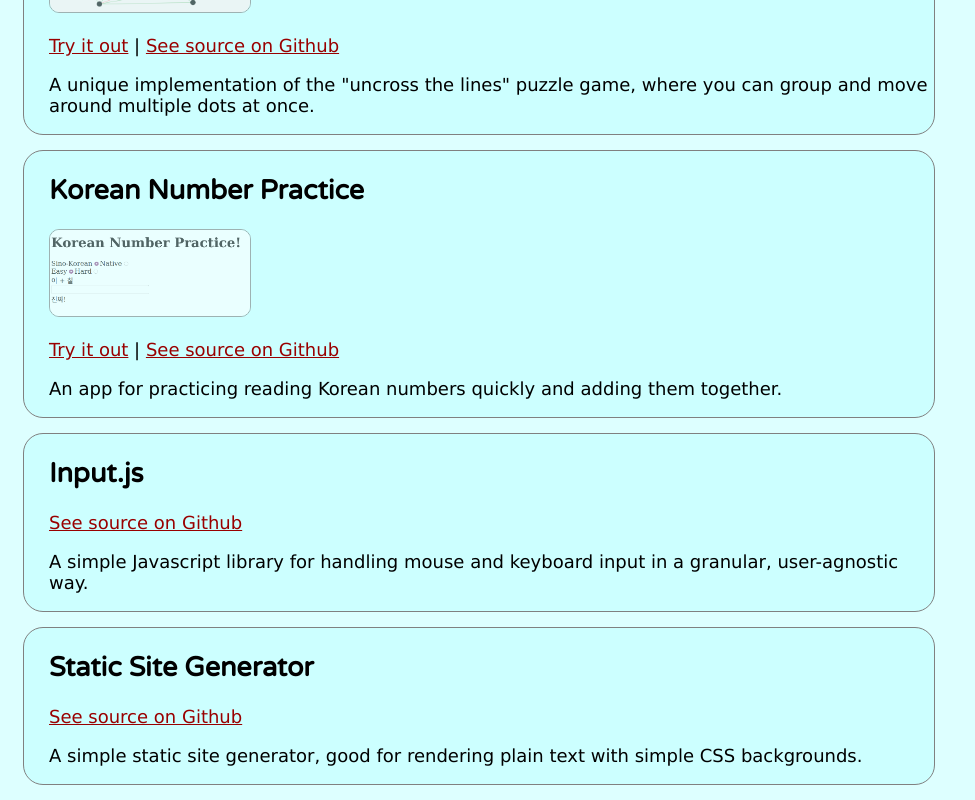
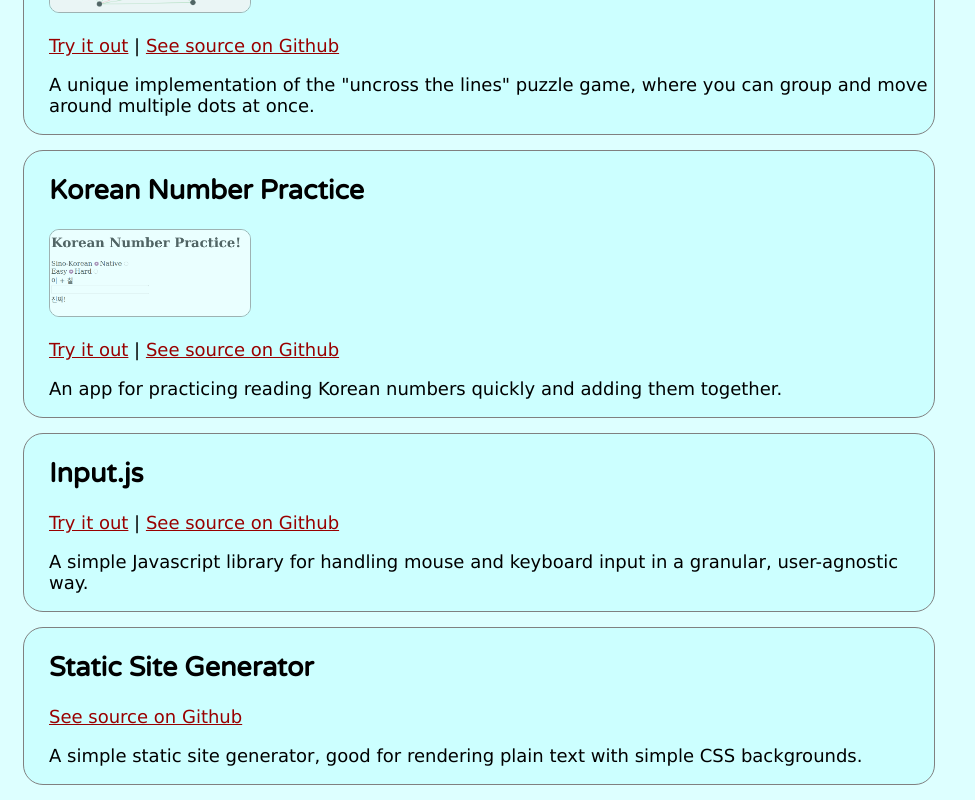
Before and after one commit to jjayeon/my-homepage, a React app: page / in a window 1280 px wide. Shown: the part 726-1526 px from the top of the page, without its empty margins (0-975 px from the left). Built offline with nearby package versions, Linux system fonts and the light colour scheme.

Commit message:
added live link to inputjs

```diff
--- a/src/App.js
+++ b/src/App.js
@@ -50,6 +50,7 @@ function App() {
                 <Card
                     title="Input.js"
                     copy="A simple Javascript library for handling mouse and keyboard input in a granular, user-agnostic way."
+                    liveurl="https://input-js.netlify.app"
                     giturl="https://github.com/jjayeon/inputjs"
                 />
                 <Card
```
